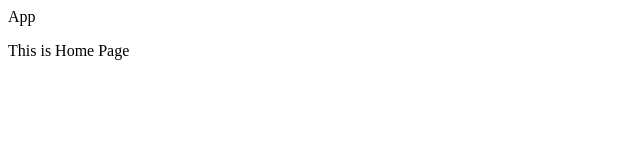
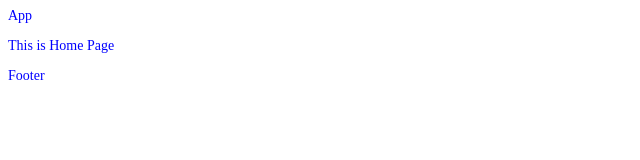
Before and after one commit to mrpavanyatish/weather, a plain HTML site: page index.html in a window 1280 px wide. Shown: the whole page, without its empty margins (0-640 px from the left). Drawn offline with Linux system fonts and the light colour scheme.

Commit message:
add script tag

```diff
--- a/index.html
+++ b/index.html
@@ -2,13 +2,14 @@
 <html>
 <head>
 	<title>Home</title>
-	<link rel="stylesheet" type="text/css" href="styles/style.css>
+	<link rel="stylesheet" type="text/css" href="styles/style.css">
 </head>
 <body>
 	<header>App</header>
 	<section>
 		<p>This is Home Page</p>
 	</section>
-	<footer> </footer>
+	<footer> Footer </footer>
+	<script type="text/javascript" src="scripts/app.js"></script>
 </body>
 </html>
```
